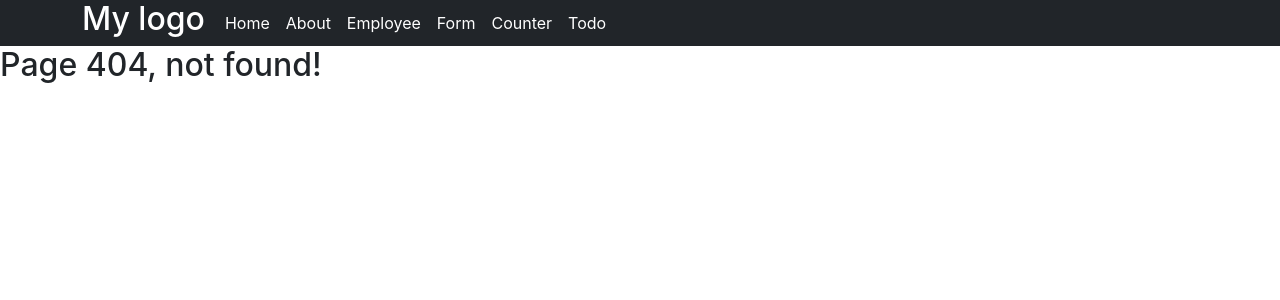
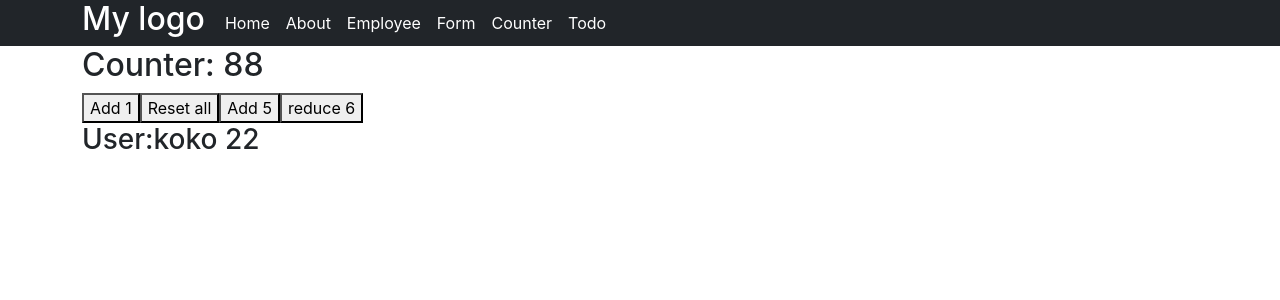
Before and after one commit to aginsbur/react_bootCamp, a React (Create React App) app: page /counter in a window 1280 px wide. Before the commit this address had no page. Shown: the top 300 px of the page. Built offline with nearby package versions, Linux system fonts and the light colour scheme.

Commit message:
finished for the day

```diff
--- a/package.json
+++ b/package.json
@@ -9,6 +9,7 @@
     "@testing-library/user-event": "^13.5.0",
     "react": "^18.2.0",
     "react-dom": "^18.2.0",
+    "react-hook-form": "^7.44.3",
     "react-redux": "^8.1.0",
     "react-router-dom": "^6.13.0",
     "react-scripts": "5.0.1",
--- a/src/App.js
+++ b/src/App.js
@@ -7,7 +7,7 @@ import Form from "./comps/form";
 import Home from "./comps/home";
 import AppEmp from "./comps_employee/appEmp";
 import Header from "./comps_static/header";
-//import Counter from "./redux_comps/counter";
+import Counter from "./redux_comps/counter";
 import counterSlice from "./features/counterSlice";
 import todosSlice from "./features/todosSlice";
 
@@ -34,7 +34,7 @@ function App() {
           <Route path="/employee" element={<AppEmp />} />
           <Route path="/employee/:company" element={<AppEmp />} />
           <Route path="/form" element={<Form />} />
-          {/* <Route path="/counter" element={<Counter />} /> */}
+          <Route path="/counter" element={<Counter />} />
           {/* <Route path="/todos" element={<AppTodo />} /> */}
           {/* כוכבית נשאיר לעמוד 404 אם לא מוצא אף
         ראוט יפעיל את מה שעם פאט' של כוכבית */}
--- a/src/comps/form.js
+++ b/src/comps/form.js
@@ -0,0 +1,64 @@
+import React from 'react'
+import { useForm } from "react-hook-form";
+
+export default function Form() {
+
+  // getValues -> פונקציה שנותנת לבדוק אם ערך של
+  // אינפוט שווה לערך של אינפוט2
+  const { register, handleSubmit, formState: { errors }, getValues } = useForm();
+
+  const onSub = (dataBody) => {
+    // dataBody -> יכיל כאובייקט את כל הערכים של אינפוטרים שיש להם ריף
+    // בפורם המשוגר
+    // מחיקת מאפיין
+    delete dataBody.phone2;
+    console.log(dataBody);
+  }
+
+  // register -> פונקציה שמייצר לנו ריף עם וולדזציה לאינפוט מסויים
+  const nameRef = register("name", { required: true, minLength: 4 });
+  const phoneRef = register("phone", { required: true, minLength: 5 });
+  const emailRef = register("email", { required: true, pattern: /^[A-Z0-9._%+-]+@[A-Z0-9.-]+\.[A-Z]{2,}$/i })
+  const colorRef = register("color", { required: true });
+  const phone2Ref = register("phone2", {
+    required: true, validate: (val) => {
+      // בודק אם הערך של טלפון 2 שווה לערך של האינפוט בטלפון
+      return val == getValues("phone")
+    }
+  })
+
+  return (
+    <div className='container'>
+      <h2>Form in react</h2>
+      <form onSubmit={handleSubmit(onSub)} className='col-md-6 p-2'>
+        <label>Name:</label>
+        <input {...nameRef} type="text" className='form-control' />
+
+        {errors.name && <div className='text-danger'>* Enter valid name: min 4 chars
+      !!!!1</div>}
+
+        <label>Phone:</label>
+        <input {...phoneRef} type="tel" className='form-control' />
+        {errors.phone && <div className='text-danger'>* Enter valid number: min 9 chars</div>}
+
+        <label>Phone again:</label>
+        <input {...phone2Ref} type="tel" className='form-control' />
+        {errors.phone2 && <div className='text-danger'>* Phones not match</div>}
+
+        <label>Email:</label>
+        <input {...emailRef} type="email" className='form-control' />
+        {errors.email && <div className='text-danger'>* Enter valid Email</div>}
+        <label>Choose color</label>
+        <select {...colorRef} className='form-select'>
+          <option value="">Choose color...</option>
+{/* the empty "" force the user to choose an option from those listed below */}
+          <option value="orange">Orange</option>
+          <option value="red">Red</option>
+          <option value="blue">blue</option>
+        </select>
+        {errors.color && <div className='text-danger'>* You must choose color</div>}
+        <button className='btn btn-info mt-3'>Send</button>
+      </form>
+    </div>
+  )
+}
--- /dev/null
+++ b/src/redux_comps/counter.js
@@ -0,0 +1,30 @@
+import React from 'react'
+import {useSelector, useDispatch} from "react-redux";
+import { add1, resetCounter, addCustom } from '../features/counterSlice';
+
+export default function Counter() {
+  // const myCounter = useSelector((myStore) => myStore.counterSlice.counter)
+
+  // dispatch-> פונקציה שתאפשר לשגר את האקשן שייבאנו
+  const dispatch = useDispatch();
+  const {counter,user} = useSelector(myStore => myStore.counterSlice)
+
+  return (
+    <div className='container'>
+      <h2>Counter: {counter}</h2>
+      <button onClick={() => {
+        dispatch(add1());
+      }}>Add 1</button>
+      <button onClick={() => {
+        dispatch(resetCounter())
+      }}>Reset all</button>
+      <button onClick={() => {
+        dispatch(addCustom({val:5}))
+      }}>Add 5</button>
+      <button onClick={() => {
+        dispatch(addCustom({val:-6}))
+      }}>reduce 6</button>
+      <h3>User:{user}</h3>
+    </div>
+  )
+}
```
Also changed, not shown: 1 other file (tests, documents, lock files or other folders).
